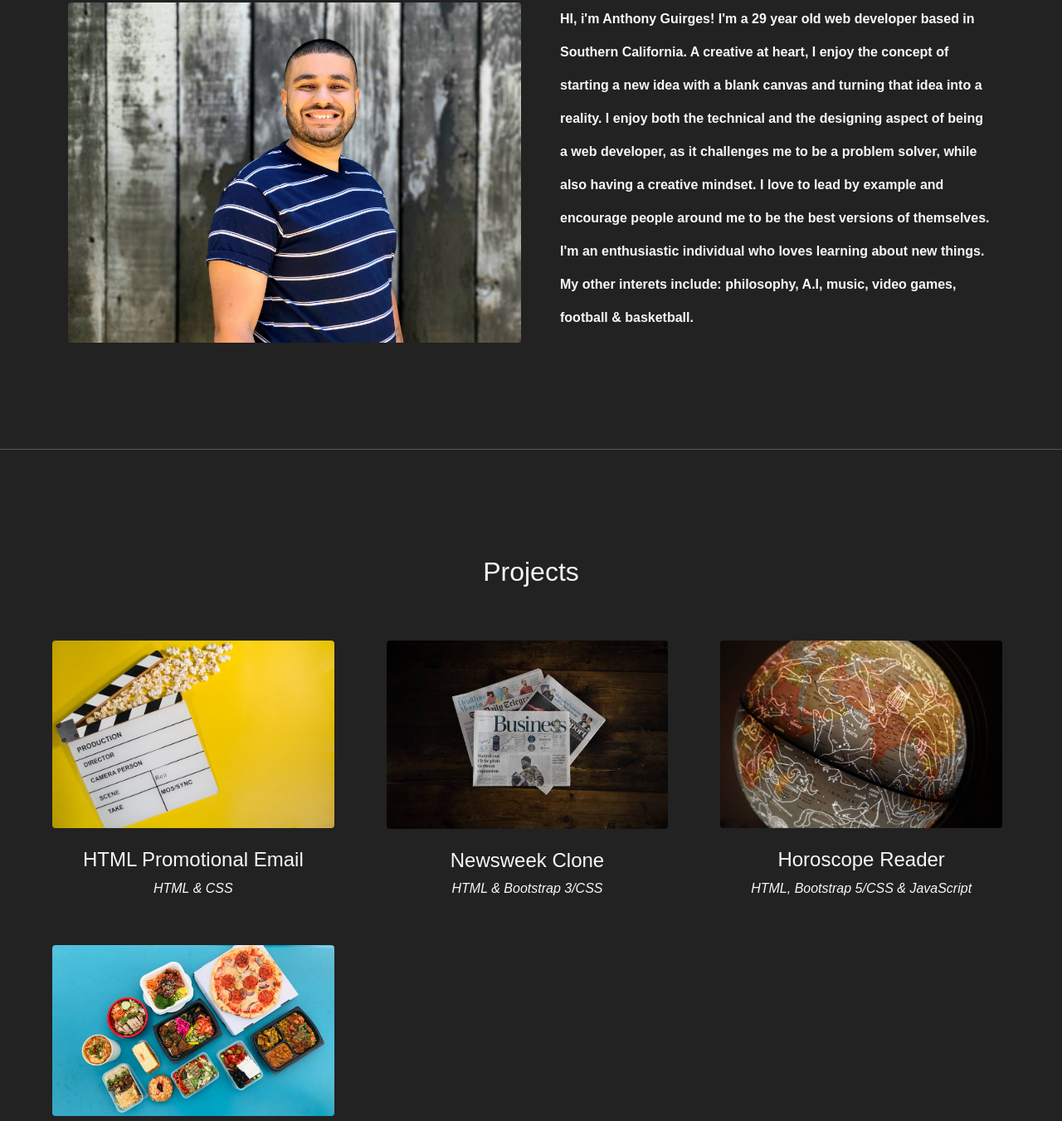
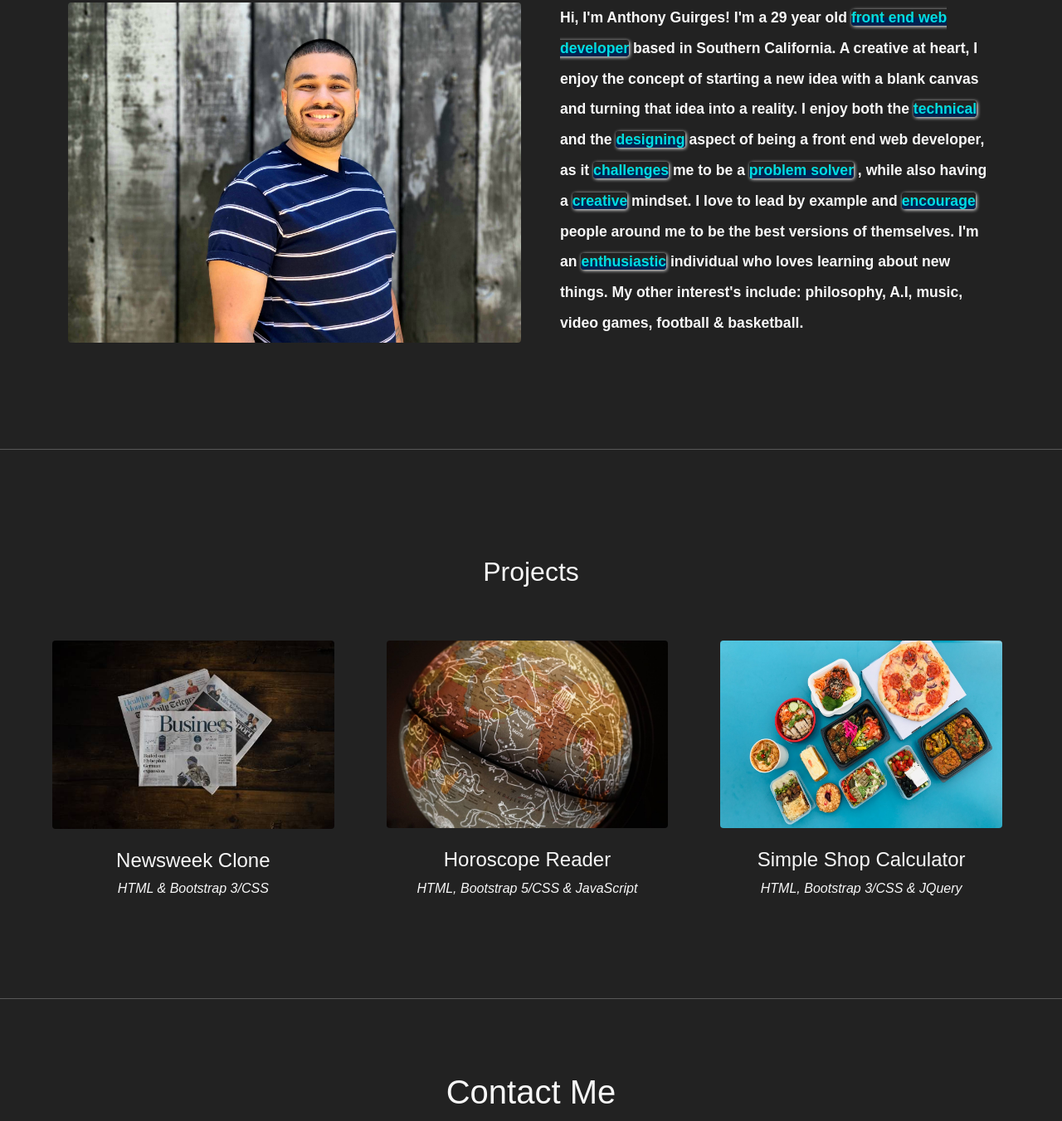
Before and after one commit to guirges0128/portfolio-page, a plain HTML site: page index.html in a window 1280 px wide. Shown: the part 640-1991 px from the top of the page at 83% size. Drawn offline with nearby package versions, Linux system fonts and the light colour scheme.

Commit message:
added styling to fonts

```diff
--- a/index.html
+++ b/index.html
@@ -89,16 +89,21 @@
         </div>
         <div class="col-12 col-md-6 order-md-2">
           <p class="allAboutMe">
-            HI, i'm Anthony Guirges! I'm a 29 year old web developer based in
-            Southern California. A creative at heart, I enjoy the concept of
-            starting a new idea with a blank canvas and turning that idea into a
-            reality. I enjoy both the technical and the designing aspect of
-            being a web developer, as it challenges me to be a problem solver,
-            while also having a creative mindset. I love to lead by example and
-            encourage people around me to be the best versions of themselves.
-            I'm an enthusiastic individual who loves learning about new things.
-            My other interets include: philosophy, A.I, music, video games,
-            football & basketball.
+            Hi, I'm Anthony Guirges! I'm a 29 year old
+            <span class="highlite">front end web developer</span>
+            based in Southern California. A creative at heart, I enjoy the
+            concept of starting a new idea with a blank canvas and turning that
+            idea into a reality. I enjoy both the
+            <span class="highlite">technical</span> and the
+            <span class="highlite">designing</span> aspect of being a front end
+            web developer, as it <span class="highlite">challenges</span> me to
+            be a <span class="highlite">problem solver</span> , while also
+            having a <span class="highlite">creative</span> mindset. I love to
+            lead by example and <span class="highlite">encourage</span> people
+            around me to be the best versions of themselves. I'm an
+            <span class="highlite">enthusiastic</span> individual who loves
+            learning about new things. My other interest's include: philosophy,
+            A.I, music, video games, football & basketball.
           </p>
         </div>
       </div>
@@ -109,29 +114,6 @@
     <div class="container-fluid" id="Second">
       <h2 class="text-center my-5 pt-5">Projects</h2>
       <div class="row">
-        <div class="portfolio col-12 col-md-6 col-lg-4 my-3">
-          <a
-            target="_blank"
-            href="https://aesthetic-griffin-88152e.netlify.app/"
-          >
-            <img
-              class="img-fluid rounded ps-lg-0 ms-lg-0"
-              src="./Images/gr-stocks-q8P8YoR6erg-unsplash (13).jpg"
-              alt=""
-              id="emailPic"
-            />
-          </a>
-          <div class="project-text my-4">
-            <h4 class="text-center">
-              <a
-                href="https://aesthetic-griffin-88152e.netlify.app/"
-                target="_blank"
-                >HTML Promotional Email</a
-              >
-            </h4>
-            <p class="text-center">HTML & CSS</p>
-          </div>
-        </div>
         <div class="portfolio col-12 col-md-6 col-lg-4 my-3">
           <a target="_blank" href="https://quirky-knuth-23f443.netlify.app/">
             <img
@@ -178,7 +160,7 @@
           >
             <img
               class="img-fluid rounded ps-lg-0 ms-lg-0"
-              src="./Images/cristiano-pinto-2lWGQ02DGL8-unsplash (1).jpg"
+              src="/Images/cristiano-pinto-2lWGQ02DGL8-unsplash (3).jpg"
               alt=""
             />
           </a>
--- a/style.css
+++ b/style.css
@@ -94,7 +94,7 @@ div.portfolio.col-12.col-lg-4 {
 
 .allAboutMe {
     font-size: 1.5rem;
-    line-height: 2.5rem;
+    line-height: 2.3rem;
     font-weight: 600;
     padding-left: 23px;
 
@@ -135,25 +135,32 @@ hr {
     padding: 0.5rem;
 }
 
+.highlite {
+    background: linear-gradient(to bottom, #222 50%, #002251 1%);
+    color: #00fdfdd9;
+    border-radius: 4px;
+    box-shadow: 1px 1px 4px #fff;
+}
 
 
 @media (max-width: 87.5rem) {
     .allAboutMe {
-        font-size: 1rem;
+        font-size: 1.1rem;
     }
 }
 
 @media (max-width: 75rem) {
     .allAboutMe {
-        font-size: 0.80rem;
-        line-height: 2.4rem;
+        font-size: 1rem;
+        line-height: 1.8rem;
         font-weight: 700;
     }
 }
 
 @media (max-width: 62rem) {
     .allAboutMe {
-        line-height: 1.20rem;
+        line-height: 1.125rem;
+        font-size: 0.84rem;
     }
 }
 
@@ -161,5 +168,6 @@ hr {
     .allAboutMe {
         line-height: 2rem;
         text-align: center;
+        width: 100%;
     }
 }
```
Also changed, not shown: Images/cristiano-pinto-2lWGQ02DGL8-unsplash (1).jpg (deleted), Images/cristiano-pinto-2lWGQ02DGL8-unsplash (3).jpg (added), Images/gr-stocks-q8P8YoR6erg-unsplash (13).jpg (deleted).
